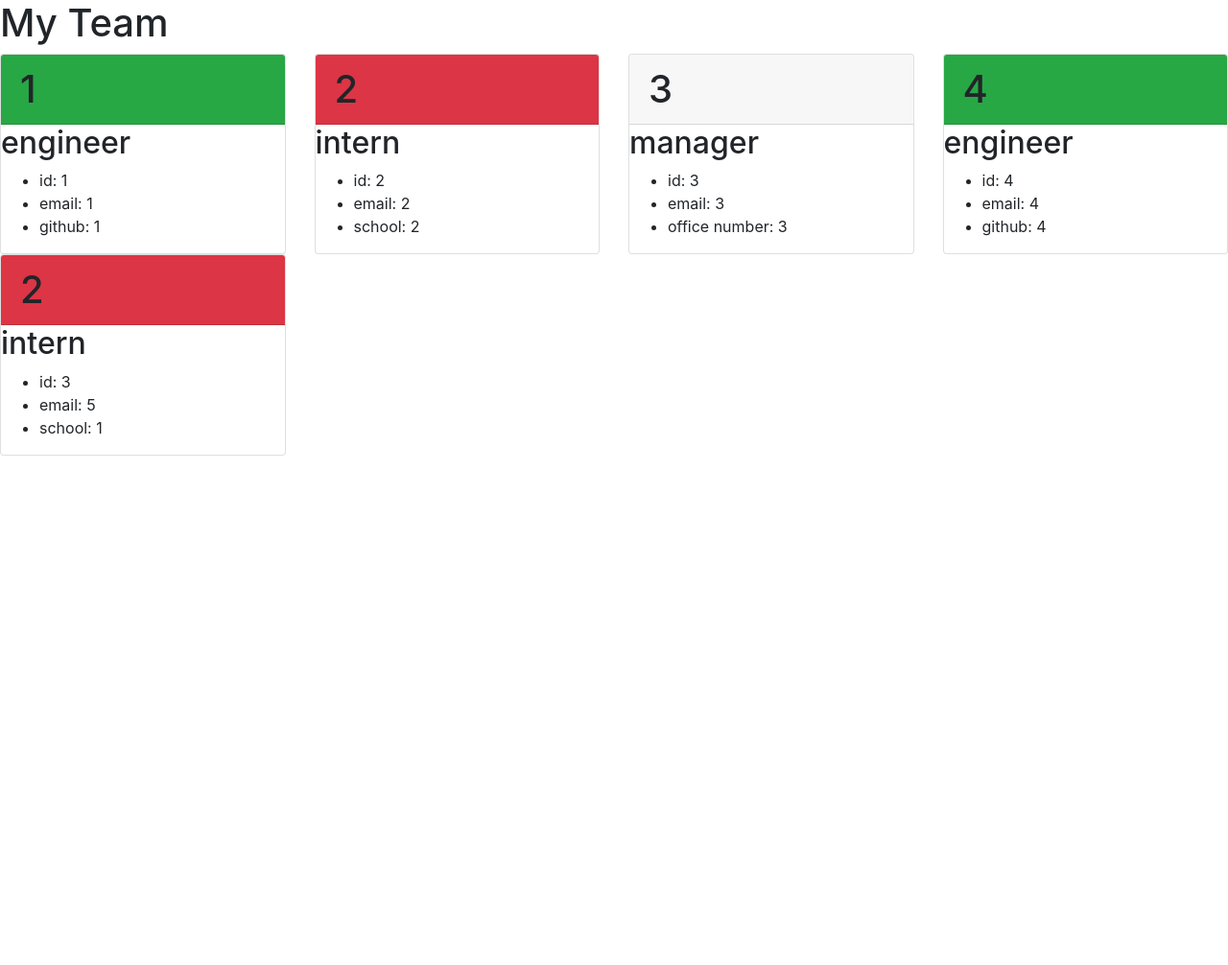
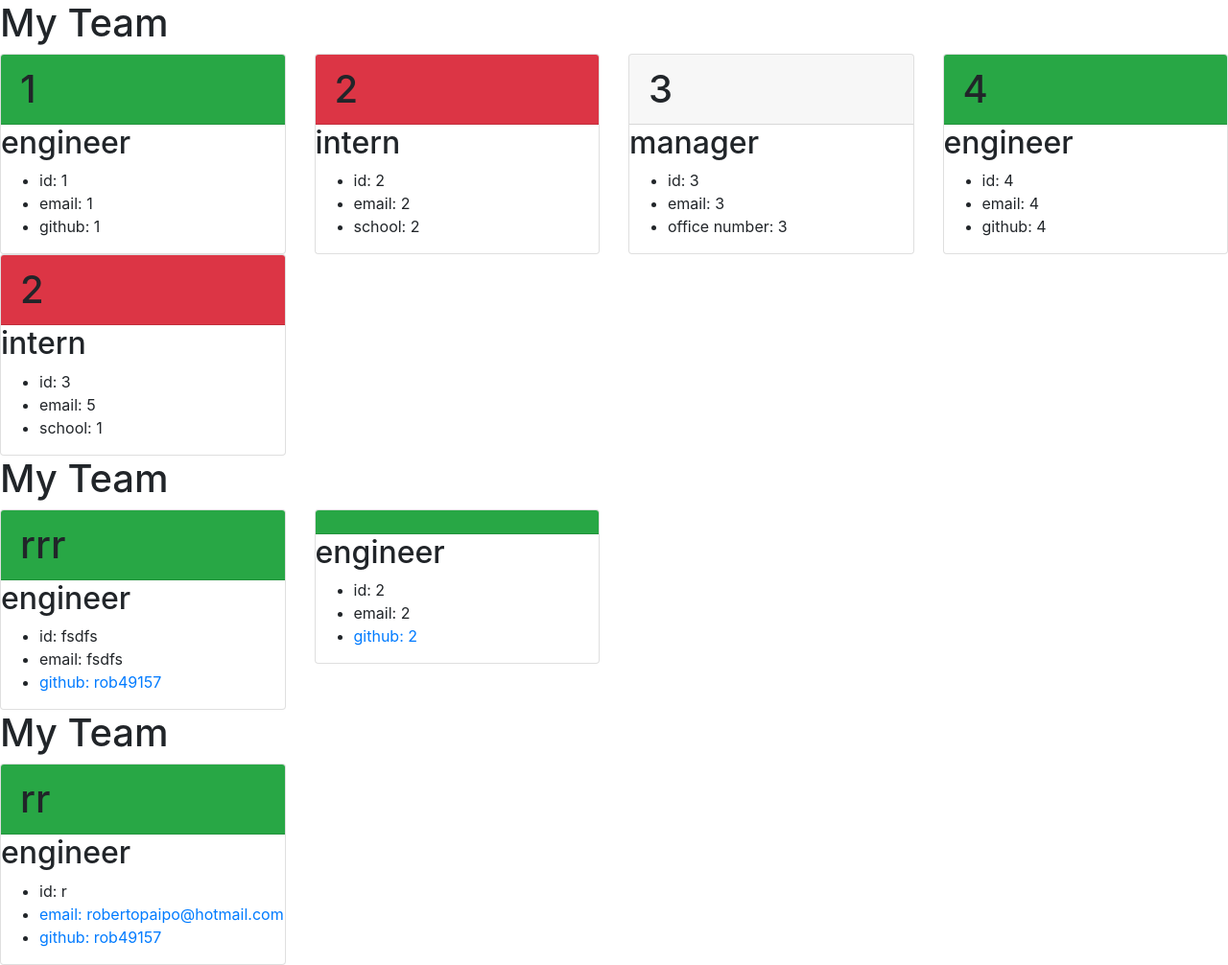
Before and after one commit to rob49157/team-generetor, a website: page temp.html in a window 1280 px wide. Shown: the whole page at 96% size. Before the commit the page ends 800 px from the top, so only its background shows below. Drawn offline with nearby package versions, Linux system fonts and the light colour scheme.

Commit message:
email/github links

```diff
--- a/temp.html
+++ b/temp.html
@@ -75,3 +75,73 @@
     </div>
     </body>
     </html>
+
+    <!DOCTYPE html>
+    <html>
+    <head>
+    <meta charset="UTF-8">
+    <meta http-equiv="X-UA-Compatible" content="IE=edge">
+    <meta name="viewport" content="width=device-width, initial-scale=1.0">
+    <link rel="stylesheet" href="https://maxcdn.bootstrapcdn.com/bootstrap/4.0.0/css/bootstrap.min.css" integrity="sha384-Gn5384xqQ1aoWXA+058RXPxPg6fy4IWvTNh0E263XmFcJlSAwiGgFAW/dAiS6JXm" crossorigin="anonymous">
+    <title>Document</title>
+    </head>
+    <body>
+    <h1>My Team</h1>
+    <div class="row">
+
+            <div class="col-md-3">
+                <div class="card">
+                    <h1 class="card-header bg-success">rrr</h1>
+                    <h2>engineer</h2>
+                        <ul>
+                            <li>id: fsdfs</li>
+                            <li>email: fsdfs</li>
+                            <li> <a href="https://github.com/rob49157">github: rob49157</a></li>
+                        </ul>
+                </div>
+            </div>
+
+            <div class="col-md-3">
+                <div class="card">
+                    <h1 class="card-header bg-success"></h1>
+                    <h2>engineer</h2>
+                        <ul>
+                            <li>id: 2</li>
+                            <li>email: 2</li>
+                            <li> <a href="https://github.com/rob49157">github: 2</a></li>
+                        </ul>
+                </div>
+            </div>
+
+    </div>
+    </body>
+    </html>
+
+    <!DOCTYPE html>
+    <html>
+    <head>
+    <meta charset="UTF-8">
+    <meta http-equiv="X-UA-Compatible" content="IE=edge">
+    <meta name="viewport" content="width=device-width, initial-scale=1.0">
+    <link rel="stylesheet" href="https://maxcdn.bootstrapcdn.com/bootstrap/4.0.0/css/bootstrap.min.css" integrity="sha384-Gn5384xqQ1aoWXA+058RXPxPg6fy4IWvTNh0E263XmFcJlSAwiGgFAW/dAiS6JXm" crossorigin="anonymous">
+    <title>Document</title>
+    </head>
+    <body>
+    <h1>My Team</h1>
+    <div class="row">
+
+            <div class="col-md-3">
+                <div class="card">
+                    <h1 class="card-header bg-success">rr</h1>
+                    <h2>engineer</h2>
+                        <ul>
+                            <li>id: r</li>
+                            <li> <a href="mailto:robertopaipo@hotmail.com">email: robertopaipo@hotmail.com</a></li>
+                            <li> <a href="https://github.com/rob49157">github: rob49157</a></li>
+                        </ul>
+                </div>
+            </div>
+
+    </div>
+    </body>
+    </html>
```
Also changed, not shown: index.js (+4 -4 lines).
